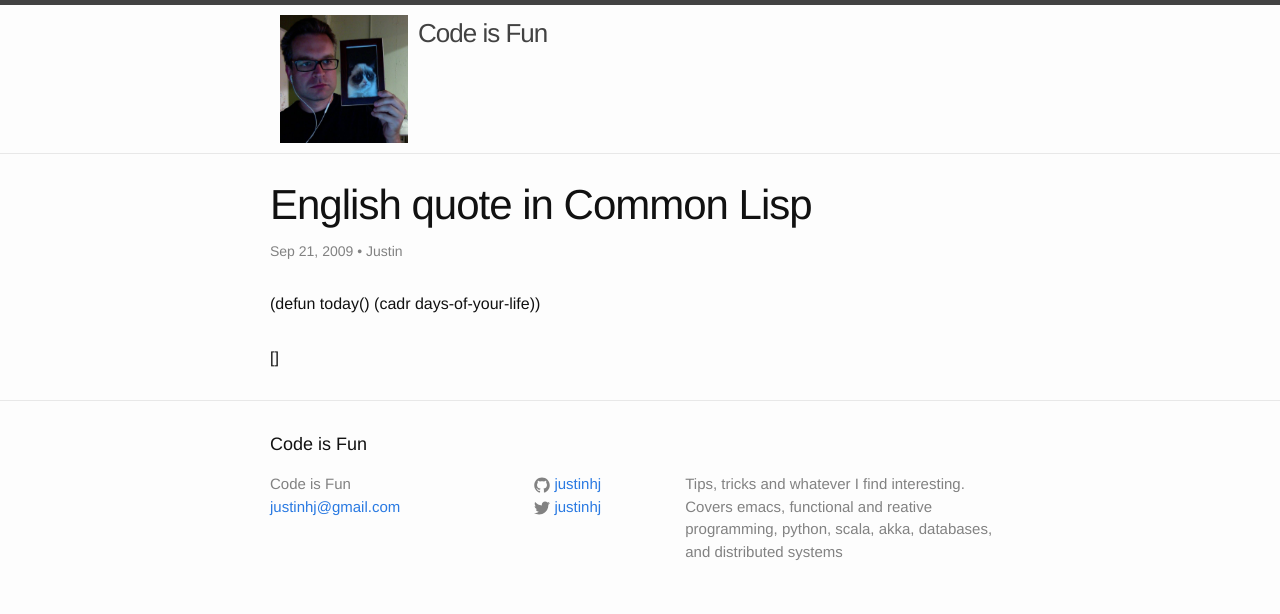
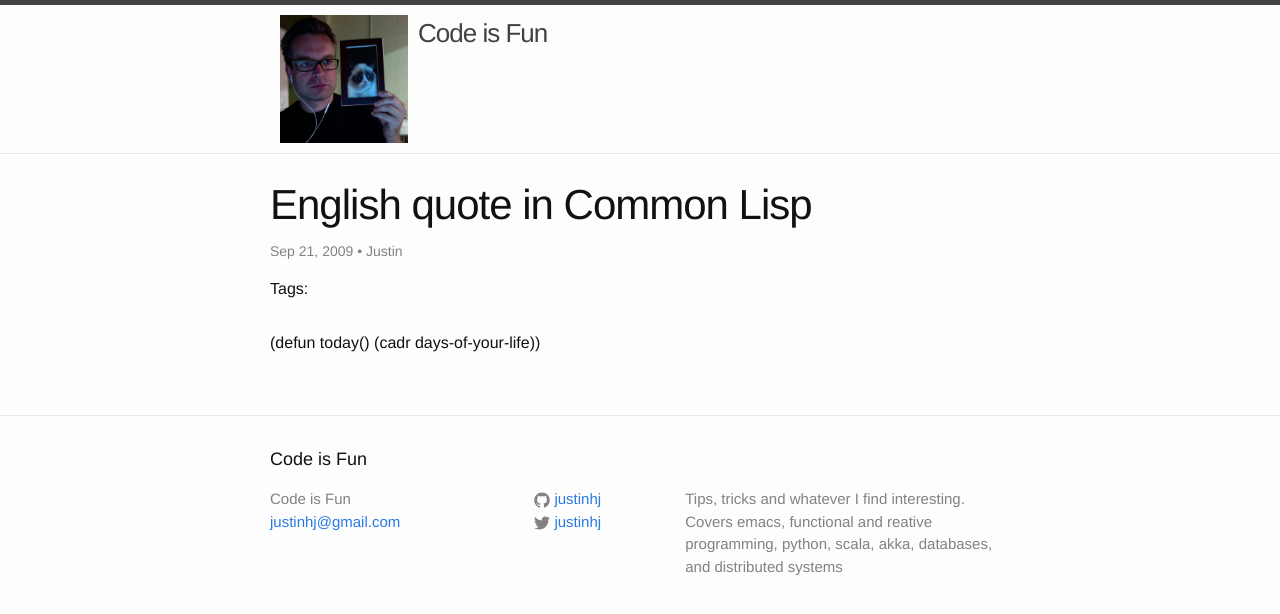
Before and after one commit to justinhj/justinhj.github.io, a Jekyll site: the page built from _posts/2009-09-21-english-quote-in-common-lisp.html, in a window 1280 px wide. Shown: the top 614 px of the page. Built offline with Jekyll 4.4.1, drawn with Linux system fonts in a browser that asks for light colours.

Commit message:
change layout

```diff
--- a/_layouts/post.html
+++ b/_layouts/post.html
@@ -6,14 +6,17 @@ layout: default
   <header class="post-header">
     <h1 class="post-title" itemprop="name headline">{{ page.title }}</h1>
     <p class="post-meta"><time datetime="{{ page.date | date_to_xmlschema }}" itemprop="datePublished">{{ page.date | date: "%b %-d, %Y" }}</time>{% if page.author %} • <span itemprop="author" itemscope itemtype="http://schema.org/Person"><span itemprop="name">{{ page.author }}</span></span>{% endif %}</p>
+      <div>
+    Tags:
+    {% for tag in page.tags %}
+      {{ tag }}
+    {% endfor %}
+  </div>
+
   </header>
 
   <div class="post-content" itemprop="articleBody">
     {{ content }}
   </div>
 
-  <div>
-    {{ page.tags | replace: " ","+" }}
-  </div>
-
 </article>
```
